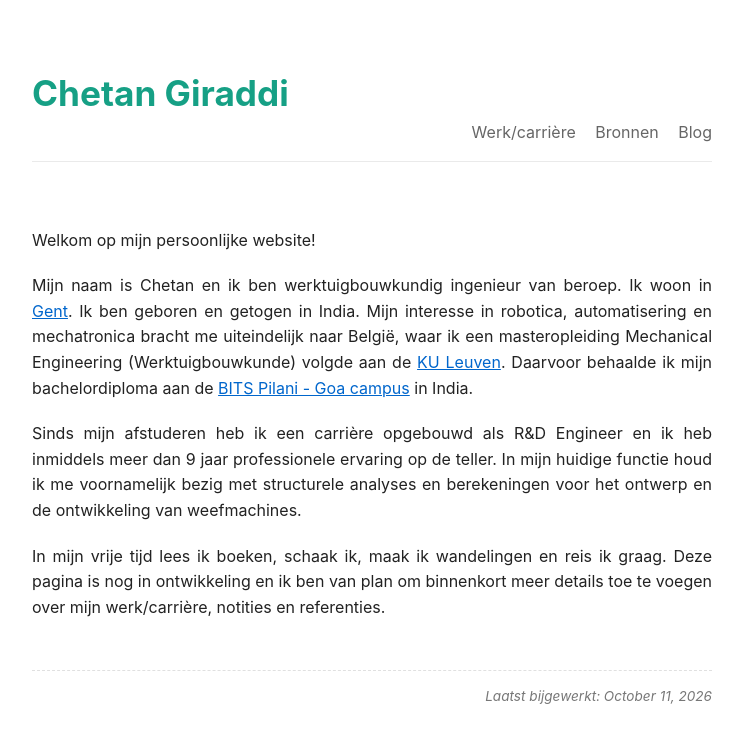
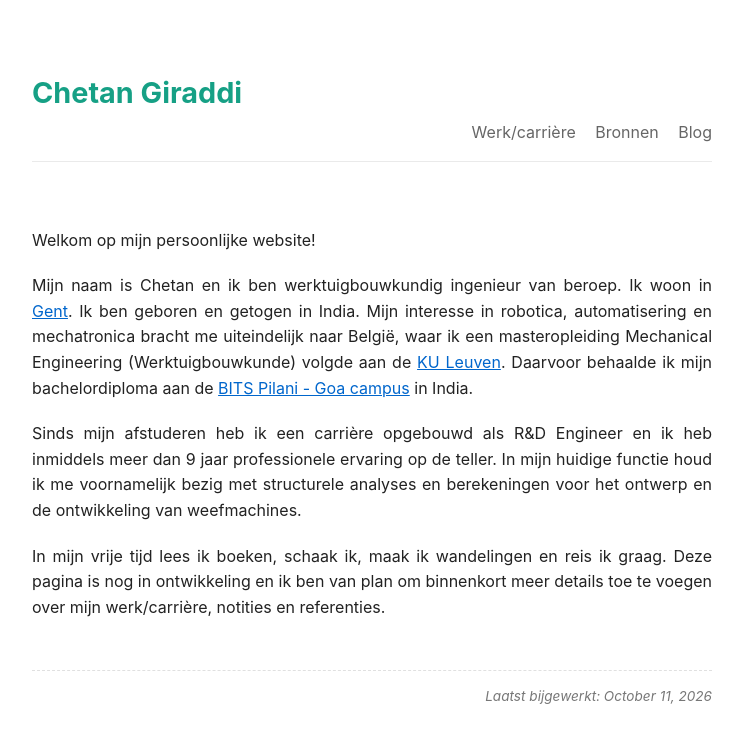
Before and after one commit to chetan-tg/chetan-tg.github.io, a Jekyll site: the page built from index.md, in a window 1280 px wide. Shown: the top 743 px of the page, without its empty margins (268-1011 px from the left). Built offline with Jekyll 4.4.1, drawn with Linux system fonts in a browser that asks for light colours.

Commit message:
minor edits

```diff
--- a/assets/css/style.css
+++ b/assets/css/style.css
@@ -29,7 +29,7 @@ body {
 .nav-logo {
   text-decoration: none;
   color: #16a085;
-  font-size: 2.2rem;
+  font-size: 1.8rem;
 }
 
 .nav-links {
```
Also changed, not shown: 1 other file.
